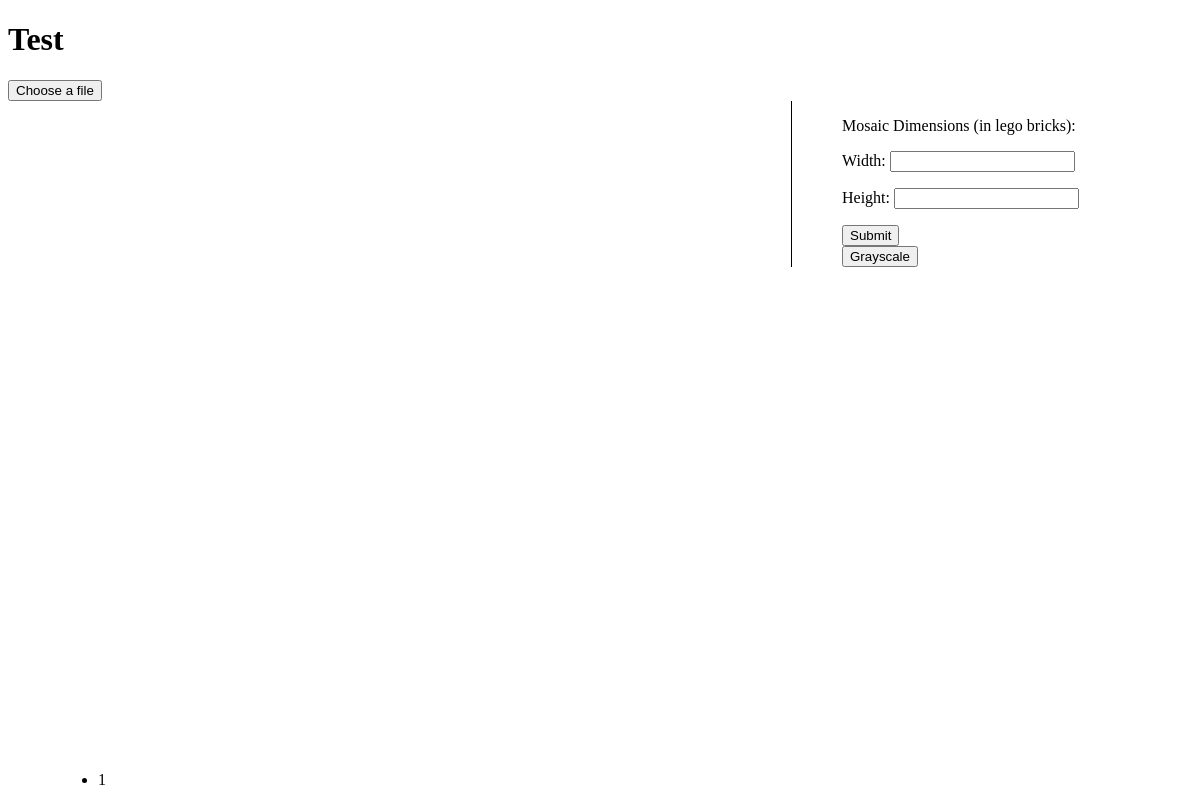
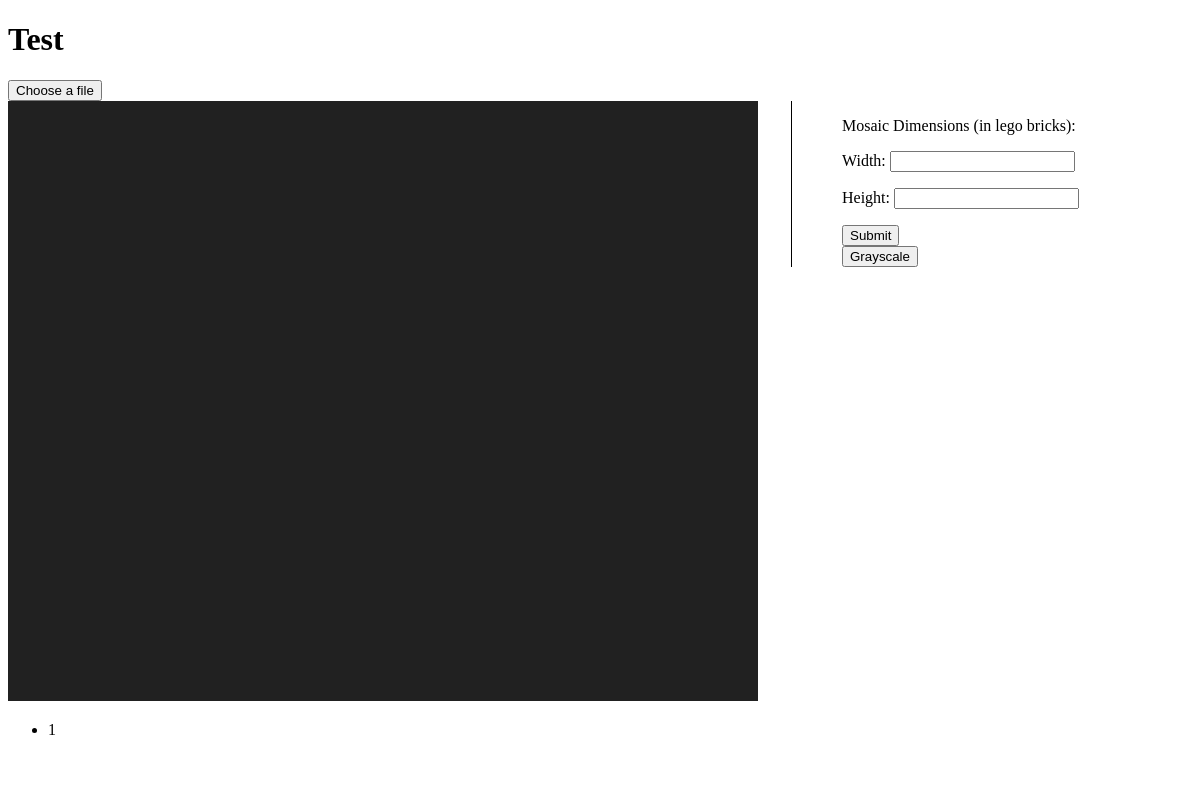
Before and after one commit to RohanVDeshpande/Lego-Mosaic-Generator, an Electron app: page index.html in a window 1200 px wide. Drawn offline with Linux system fonts and the light colour scheme.

Commit message:
Canvas Initial Styling

```diff
--- a/ZoomPan.js
+++ b/ZoomPan.js
@@ -1,6 +1,6 @@
 
 	var canvas = document.getElementsByTagName('canvas')[0];
-	canvas.width = 800;
+	canvas.width = 750;
   canvas.height = 600;
 
 	var gkhead = new Image;
--- a/main.css
+++ b/main.css
@@ -4,7 +4,6 @@
 .leftPane{
 	width: calc(100% - 501px);
 	float:left;
-	padding: 50px 0px 0px 50px;
 }
 .rightPane{
 	width: 350px;
@@ -16,3 +15,6 @@
 	max-width: 100%;
 	image-rendering: pixelated;
 }
+canvas{
+	background-color: #212121;
+}
```
